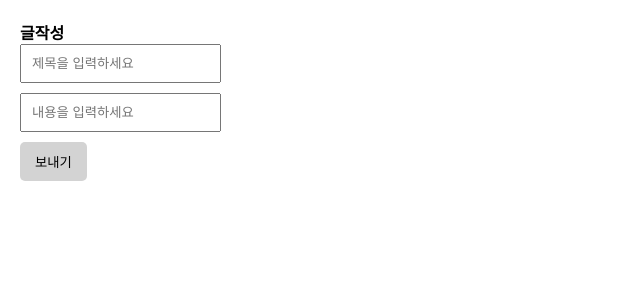
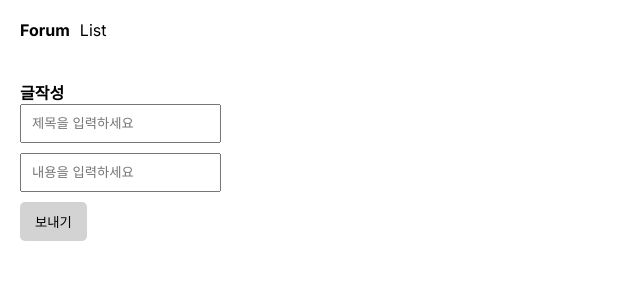
Before and after one commit to hey-ri/next-forum, a Next.js app: page /write in a window 1280 px wide. Shown: the top 300 px of the page, without its empty margins (0-640 px from the left). Built offline with nearby package versions, Linux system fonts and the light colour scheme.

Commit message:
create navbar

```diff
--- a/app/globals.css
+++ b/app/globals.css
@@ -1,6 +1,21 @@
 * {
   margin: 0;
   padding: 0;
+}
+
+.navbar {
+  background: white;
+  padding: 20px;
+}
+
+.navbar a {
+  margin-right: 10px;
+  text-decoration: none;
+  color: black;
+}
+
+.logo {
+  font-weight: bold;
 }
 
 a {
--- a/app/layout.js
+++ b/app/layout.js
@@ -1,17 +1,26 @@
-import './globals.css'
-import { Inter } from 'next/font/google'
+import Link from 'next/link';
+import './globals.css';
+import { Inter } from 'next/font/google';
 
-const inter = Inter({ subsets: ['latin'] })
+const inter = Inter({ subsets: ['latin'] });
 
 export const metadata = {
   title: 'Create Next App',
   description: 'Generated by create next app',
-}
+};
 
 export default function RootLayout({ children }) {
   return (
     <html lang="en">
-      <body className={inter.className}>{children}</body>
+      <body className={inter.className}>
+        <div className="navbar">
+          <Link href={'/'} className="logo">
+            Forum
+          </Link>
+          <Link href={'/list'}>List</Link>
+        </div>
+        {children}
+      </body>
     </html>
-  )
+  );
 }
```
